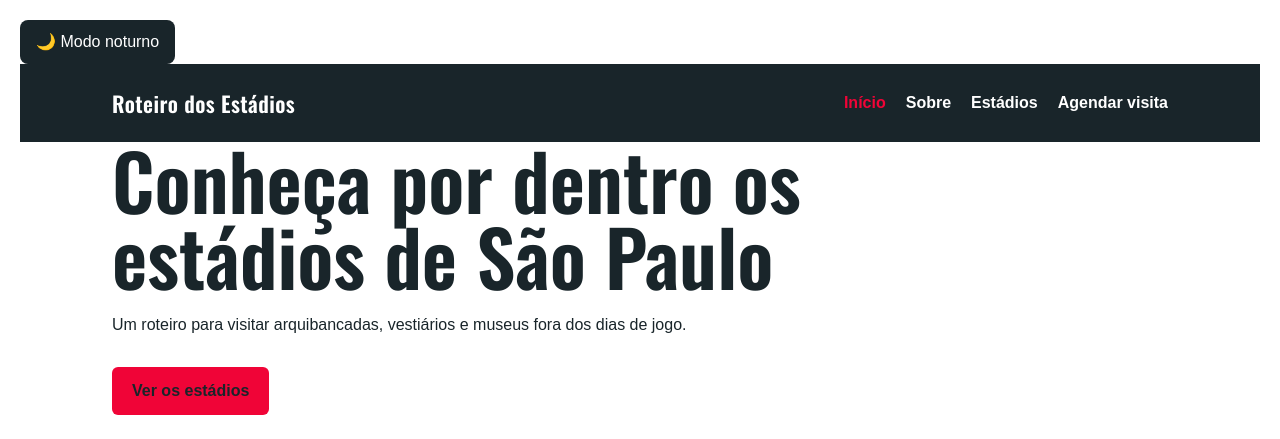
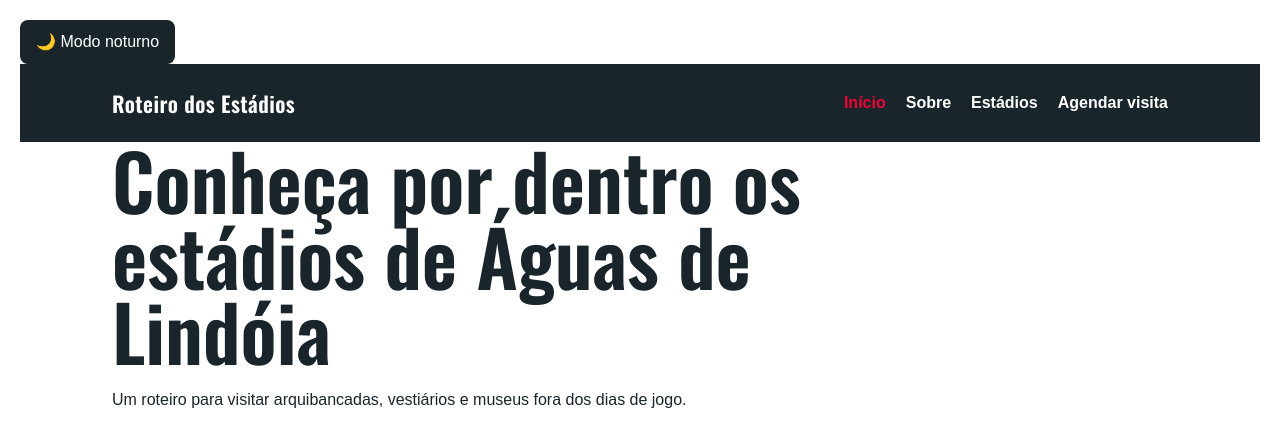
Before and after one commit to Vitinho587/av1-2web3, a plain HTML site: page inicio.html in a window 1280 px wide. Shown: the top 439 px of the page. Drawn offline with nearby package versions, Linux system fonts and the light colour scheme.

Commit message:
Update stadium location in main heading

```diff
--- a/inicio.html
+++ b/inicio.html
@@ -84,7 +84,7 @@
   <main>
     <section class="hero">
       <div class="container">
-        <h1>Conheça por dentro os estádios de São Paulo</h1>
+        <h1>Conheça por dentro os estádios de Águas de Lindóia</h1>
         <p>Um roteiro para visitar arquibancadas, vestiários e museus fora dos dias de jogo.</p>
         <a href="estadios.html" class="btn btn-amber">Ver os estádios</a>
       </div>
```
